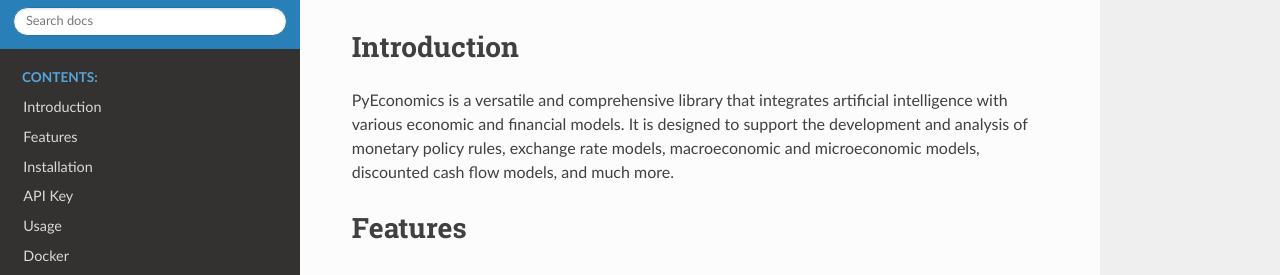
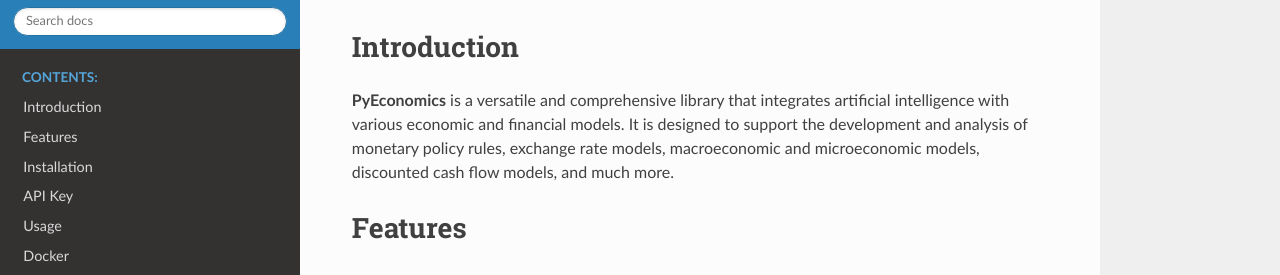
Before and after one commit to nathanramoscfa/pyeconomics, a Sphinx documentation site: the page built from docs/index.rst, in a window 1280 px wide and 900 px high, scrolled down 1581 px. Shown: the part 167-442 px from the top of the window. Built offline with Sphinx 7.4.7 and the Read the Docs theme 2.0.0, drawn with Linux system fonts in a browser that asks for light colours; some of the changed text lies outside the part shown.

Commit message:
Update docs

```diff
--- a/docs/features.rst
+++ b/docs/features.rst
@@ -4,9 +4,10 @@
 Current Features
 ----------------
 
-- **Monetary Policy Rules**: Implementation of well-known monetary policy rules.
+- **AI Integration**: AI-generated monetary policy decisions.
 - **Cache Management**: Efficient caching for API calls to improve performance
   and reduce redundant data fetching.
+- **Monetary Policy Rules**: Implementation of well-known monetary policy rules.
 
 Planned Features
 ----------------
--- a/docs/index.rst
+++ b/docs/index.rst
@@ -79,11 +79,11 @@
 Introduction
 ============
 
-PyEconomics is a versatile and comprehensive library that integrates artificial
-intelligence with various economic and financial models. It is designed to
-support the development and analysis of monetary policy rules, exchange rate
-models, macroeconomic and microeconomic models, discounted cash flow models,
-and much more.
+**PyEconomics** is a versatile and comprehensive library that integrates
+artificial intelligence with various economic and financial models. It is
+designed to support the development and analysis of monetary policy rules,
+exchange rate models, macroeconomic and microeconomic models, discounted cash
+flow models, and much more.
 
 Features
 ========
@@ -160,7 +160,8 @@
 Usage
 =====
 
-Here are some basic examples of how to use PyEconomics for calculating and visualizing monetary policy rules.
+Here are some basic examples of how to use PyEconomics for calculating and
+visualizing monetary policy rules.
 
 Example 1: Calculate Policy Rule Estimates Adjusted for Effective Lower Bound
 (ELB) and Policy Inertia (Rho) with AI Analysis
@@ -313,14 +314,14 @@
 Docker
 ======
 
-To run PyEconomics in a Docker container, follow these steps:
+To run **PyEconomics** in a Docker container, follow these steps:
 
 1. **Ensure Docker is Running**: Make sure Docker is
 [installed](https://www.docker.com/products/docker-desktop/) and running on
 your system.
 
-2. **Configure the .env File**: Create a `.env` file in the root directory of
-the `pyeconomics` with the following content:
+2. **Configure the .env File**: Create a ``.env`` file in the root directory of
+the ``pyeconomics`` with the following content:
 
     .. code-block:: none
 
```
Also changed, not shown: docs/introduction.rst (+5 -4 lines).
